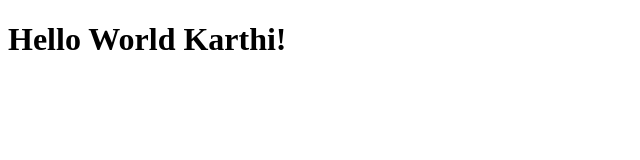
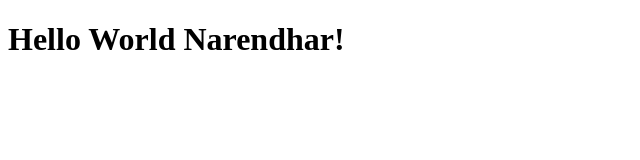
Before and after one commit to jyo-1576/Readme, a plain HTML site: page index.html in a window 1280 px wide. Shown: the whole page, without its empty margins (0-640 px from the left). Drawn offline with Linux system fonts and the light colour scheme.

Commit message:
Update index.html

```diff
--- a/index.html
+++ b/index.html
@@ -9,13 +9,13 @@
     <meta name="viewport" content="width=device-width, initial-
 scale=1.0">
 
-    <title>Hello World Karthi!</title>
+    <title>Hello World Narendhar!</title>
 
 </head>
 
 <body>
 
-    <h1>Hello World Karthi!</h1>
+    <h1>Hello World Narendhar!</h1>
 
 </body>
 
```
